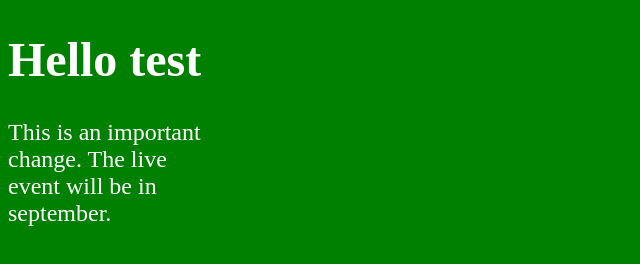
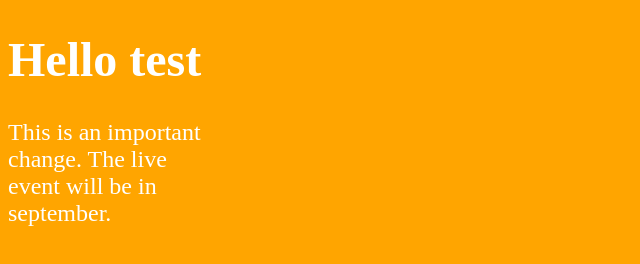
Before and after one commit to peesen87/superhi, a plain HTML site: page index.html in a window 1280 px wide. Shown: the whole page, without its empty margins (0-640 px from the left). Drawn offline with Linux system fonts and the light colour scheme.

Commit message:
SASS folder added

```diff
--- /dev/null
+++ b/sass/app.css
@@ -0,0 +1,6 @@
+body {
+  background: yellow;
+  color: red;
+  font-weight: bold;
+  font-size: 24px;
+}
--- a/style.css
+++ b/style.css
@@ -1,5 +1,5 @@
 body {
-  background-color: green;
+  background-color: orange;
   color: white;
   width: 200px; height: 200px;
   font-size: 24px;
```
